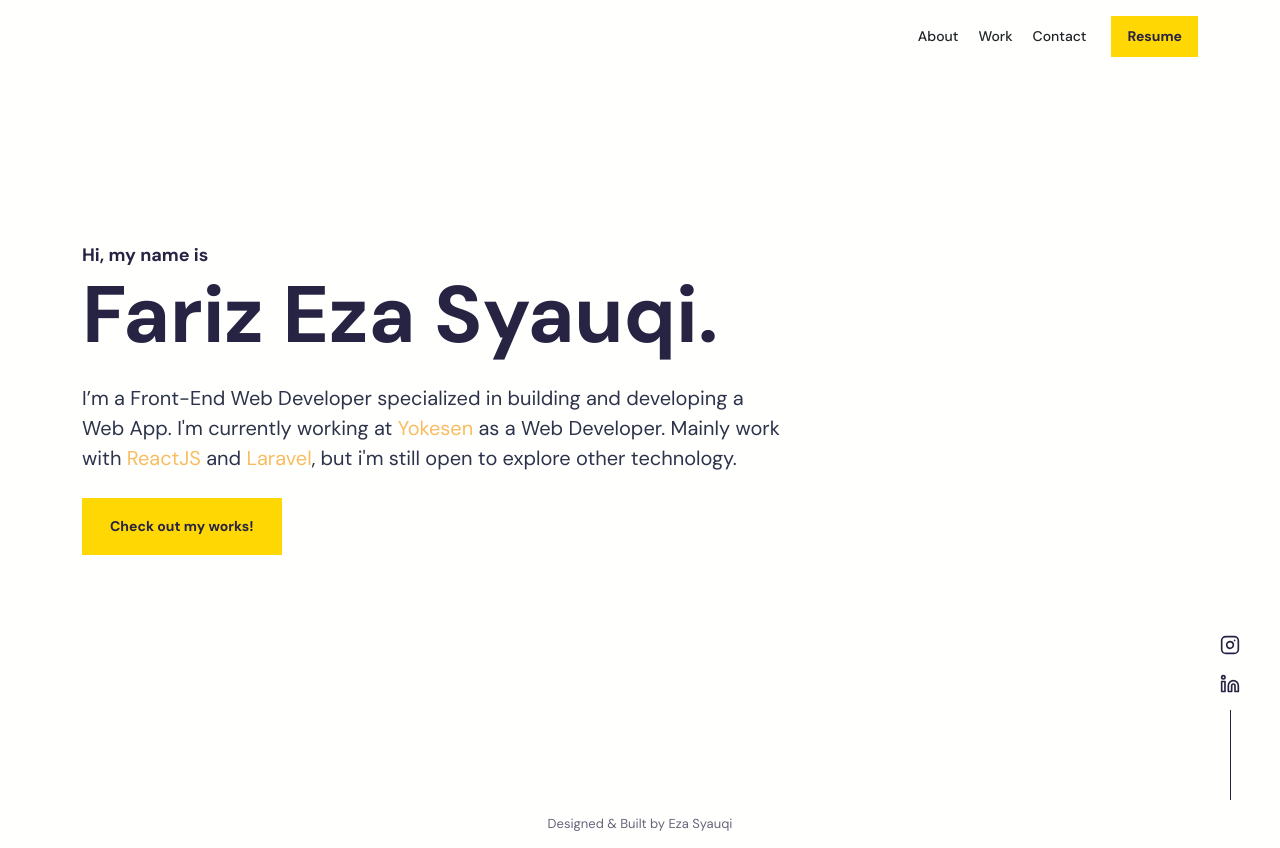
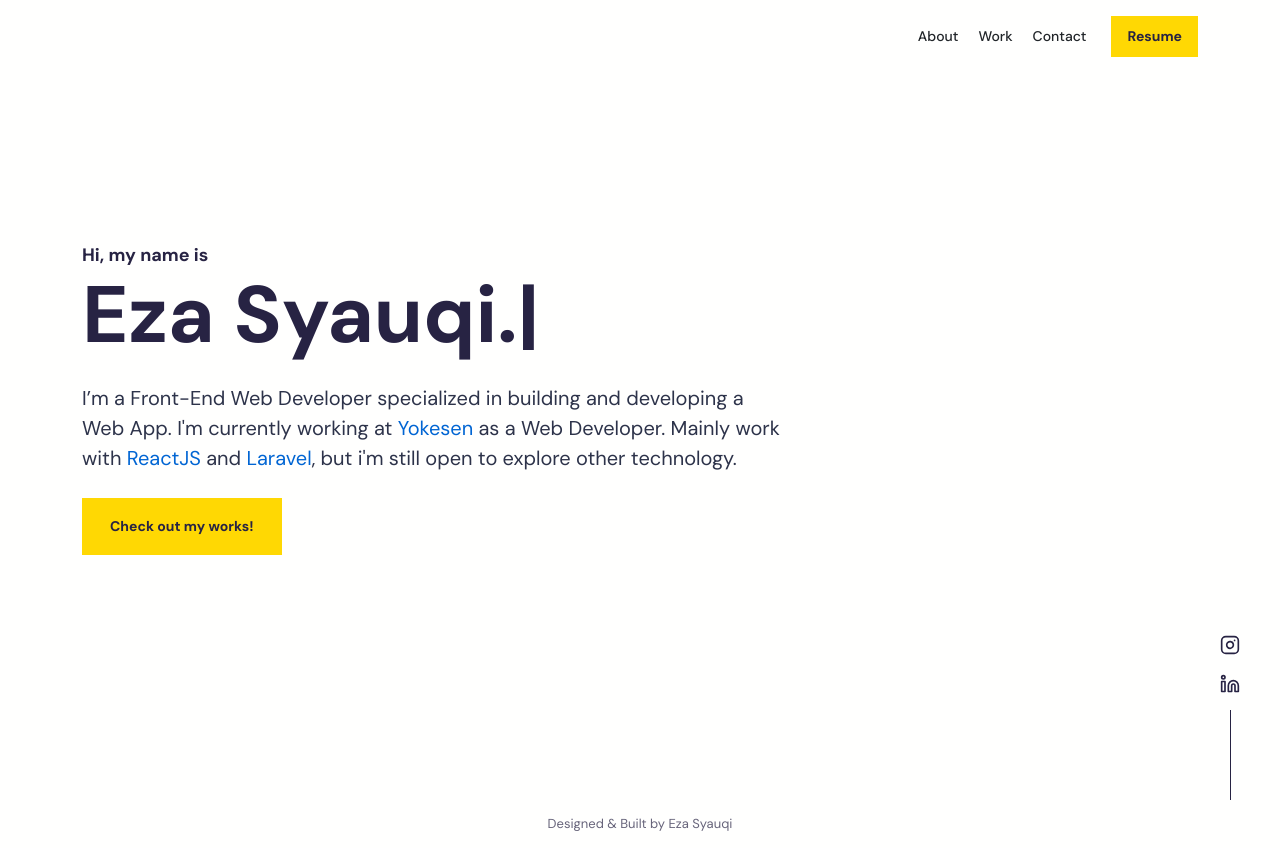
Before and after one commit to fazaqi/web-portfolio, a React (Create React App) app: page / in a window 1280 px wide. Built offline with nearby package versions, Linux system fonts and the light colour scheme.

Commit message:
add typing animation

```diff
--- a/package.json
+++ b/package.json
@@ -9,6 +9,7 @@
     "react": "^18.2.0",
     "react-dom": "^18.2.0",
     "react-scripts": "5.0.1",
+    "react-type-animation": "^2.1.1",
     "web-vitals": "^2.1.4"
   },
   "scripts": {
--- a/src/pages/Hero.js
+++ b/src/pages/Hero.js
@@ -1,4 +1,5 @@
 import React from "react";
+import { TypeAnimation } from "react-type-animation";
 
 function Hero() {
   return (
@@ -6,14 +7,29 @@ function Hero() {
       <div className="hero__wrapper">
         <div className="container">
           <h5>Hi, my name is</h5>
-          <h1 className="big__heading">Fariz Eza Syauqi.</h1>
+          <TypeAnimation
+            sequence={[
+              "Fariz Eza Syauqi.", // Types 'One'
+              2000, // Waits 1s
+              "Eza Syauqi.", // Deletes 'One' and types 'Two'
+              2000, // Waits 2s
+              "Eza.", // Types 'Three' without deleting 'Two'
+              2000,
+            ]}
+            wrapper="h1"
+            cursor={true}
+            repeat={Infinity}
+            className="big__heading"
+            speed="50"
+          />
+          {/* <h1 className="big__heading">Fariz Eza Syauqi.</h1> */}
           <p>
             I’m a Front-End Web Developer specialized in building and developing
             a Web App. I'm currently working at{" "}
-            <span style={{ color: "#f9bc60" }}>Yokesen</span> as a Web
+            <span style={{ color: "#0165d3" }}>Yokesen</span> as a Web
             Developer. Mainly work with{" "}
-            <span style={{ color: "#f9bc60" }}>ReactJS</span> and{" "}
-            <span style={{ color: "#f9bc60" }}>Laravel</span>, but i'm still
+            <span style={{ color: "#0165d3" }}>ReactJS</span> and{" "}
+            <span style={{ color: "#0165d3" }}>Laravel</span>, but i'm still
             open to explore other technology.
           </p>
           <button>Check out my works!</button>
```
Also changed, not shown: 1 other file (tests, documents, lock files or other folders).
